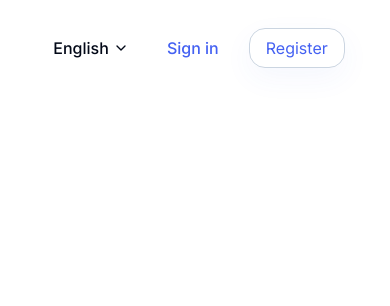
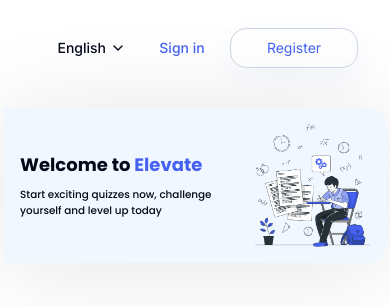
Before and after one commit to Sherif-El-Sheikh/online-exam, a Next.js app: page /auth/login in a window 390 px wide. Shown: the top 306 px of the page. Built offline with nearby package versions, Linux system fonts and the light colour scheme.

Commit message:
Update AuthLayout, create AuthMobileHeader, and update styles in SwitchLanguage, AuthNav, and AuthSide

```diff
--- a/src/app/auth/layout.tsx
+++ b/src/app/auth/layout.tsx
@@ -1,7 +1,23 @@
-export default function Layout({ children } : {children : React.ReactNode}) {
+import AuthMobileHeader from "@/components/features/auth/auth-mobile-header";
+import AuthNav from "@/components/features/auth/auth-nav";
+import AuthSide from "@/components/features/auth/auth-side";
+
+export default function AuthLayout({ children } : {children : React.ReactNode}) {
     return (
-            <>
-            {children}
-            </>
+            <main className="md:flex md:justify-between gap-5 h-dvh">
+                {/* Auth Side */}
+                <AuthSide/>
+
+                <section className="h-full">
+                {/* Auth Nav */}
+                <AuthNav/>
+
+                {/* Auth Mobile Header */}
+                <AuthMobileHeader/>
+
+                {/* Form */}
+                {children}
+                </section>
+            </main>
     )
 }
--- a/src/app/auth/login/page.tsx
+++ b/src/app/auth/login/page.tsx
@@ -19,7 +19,7 @@ export default function Page() {
             {/* <AuthSocial/> */}
             {/* <SwitchLanguage/> */}
             {/* <AuthSide/> */}
-            <AuthNav/>
+            {/* <AuthNav/> */}
 
 
         </main>
--- a/src/components/common/switch-language.tsx
+++ b/src/components/common/switch-language.tsx
@@ -13,17 +13,17 @@ export default function SwitchLanguage() {
         <DropdownMenu>
             {/* Trigger */}
             <DropdownMenuTrigger asChild>
-                <Button variant="ghost" size="sm" className="px-2 gap-1 focus:ring-0 focus-visible:ring-offset-0 focus-visible:ring-slate-400 focus-visible:ring-1">
+                <Button variant="ghost" size="sm" className="px-2 gap-1 focus:ring-0 focus-visible:ring-offset-0 focus-visible:ring-transparent focus-visible:ring-1">
                 {/* Name */}
-                <span className="font-inter font-medium text-base sm:text-xl">English</span>
+                <span className="font-inter font-medium text-sm md:text-base lg:text-xl">English</span>
 
-                {/* Icon */}
+                {/* Chevron Icon */}
                 <ChevronDown className="h-4 w-4"/>
                 </Button>
             </DropdownMenuTrigger>
 
             {/* Dropdown Content */}
-            <DropdownMenuContent align="end" className="font-inter font-medium text-base sm:text-xl">
+            <DropdownMenuContent align="end" className="font-inter font-medium text-sm md:text-base lg:text-xl">
                 {languages.map((language) => (
                 <DropdownMenuItem key={language.code}>
                     {language.name}
--- /dev/null
+++ b/src/components/features/auth/auth-mobile-header.tsx
@@ -0,0 +1,30 @@
+import Image from "next/image"
+import examBro from "../../../../public/assets/images/bro.png"
+
+export default function AuthMobileHeader() {
+    return (
+        <section className="md:hidden pt-10 pb-8 px-1 ">
+        <div className="flex justify-between items-center gap-5 bg-blue-100/40 rounded-tr-2xl rounded-br-2xl shadow-auth-side p-4">
+            <header className="font-poppins">
+            {/* Logo */}
+            <h1 className="font-bold max-[570px]:text-lg text-xl/[150%] mb-2">Welcome to
+                <span className="text-main"> Elevate</span>
+            </h1>
+
+            {/* Description */}
+            <p className="font-medium max-[570px]:text-[0.65rem] text-xs text-balance">Start exciting quizzes now, challenge yourself and level up today</p>
+            </header>
+
+            {/* /Header Image */}
+            <div className="flex justify-center items-center ">
+                <Image
+                src={examBro}
+                width={180}
+                priority
+                alt="online exam photo"
+                />
+            </div>
+        </div>
+    </section>
+    )
+}
--- a/src/components/features/auth/auth-nav.tsx
+++ b/src/components/features/auth/auth-nav.tsx
@@ -6,7 +6,7 @@ import React from 'react'
 
 export default function AuthNav() {
     return (
-        <nav className='flex items-center justify-center sm:justify-end space-x-6 sm:space-x-12 pt-7 pl-14 pr-14 sm:pt-20 sm:pr-20'>
+        <nav className='flex items-center max-[375px]:justify-center justify-end space-x-4 md:space-x-5 lg:space-x-12 pt-7 pl-8 md:pl-9 lg:pl-12 pr-8 md:pt-20 md:pr-9 lg:pr-12'>
             {/* Select Lang */}
             <SwitchLanguage/>
 
--- a/src/components/features/auth/auth-side.tsx
+++ b/src/components/features/auth/auth-side.tsx
@@ -3,25 +3,27 @@ import examBro from "../../../../public/assets/images/bro.png"
 
 export default function AuthSide() {
     return (
-        <section className="bg-blue-100/40 w-[708px] rounded-tr-auth rounded-br-auth shadow-auth-side">
-            <div className="w-[488px] pl-20">
-                <header className="font-poppins py-20">
+        <section className="hidden md:block bg-blue-100/40 rounded-tr-auth rounded-br-auth shadow-auth-side h-dvh md:w-[450px] lg:w-[550px] xl:w-[650px]">
+            <div className="h-full md:w-[350px] lg:w-[482px] md:px-10 lg:pl-20 lg:pr-20">
+                <header className="font-poppins md:pb-40 md:pt-20 lg:pb-16">
                 {/* Logo */}
-                <h1 className="font-bold text-5xl/[150%] mb-2">Welcome to
+                <h1 className="font-bold md:text-3xl/[150%] lg:text-5xl/[150%] mb-2">Welcome to
                     <span className="text-main"> Elevate</span>
                 </h1>
 
                 {/* Description */}
-                <p className="font-medium text-base/10">Start exciting quizzes now, challenge yourself and level up today</p>
+                <p className="font-medium md:text-sm/10 lg:text-base/10">Start exciting quizzes now, challenge yourself and level up today</p>
                 </header>
 
-                {/* /Logo Image */}
+                {/* /Side Image */}
+                <div className="flex justify-center items-center ">
                 <Image
                 src={examBro}
                 width={320}
-                height={434}
+                priority
                 alt="online exam photo"
                 />
+                </div>
             </div>
         </section>
     )
--- a/src/components/ui/button.tsx
+++ b/src/components/ui/button.tsx
@@ -20,9 +20,9 @@ const buttonVariants = cva(
         ghost: "hover:bg-accent hover:text-accent-foreground",
         link: "text-primary underline-offset-4 hover:underline",
         auth: "bg-main w-4/5 sm:w-[410px] hover:bg-submain text-base font-poppins font-normal text-white shadow-primary-auth transition-all duration-300",
-        signin: "h-6 w-16 focus:ring-0 focus-visible:ring-offset-0 focus-visible:ring-slate-400 focus-visible:ring-1 hover:bg-transparent font-inter font-medium text-base sm:text-xl text-main hover:text-main px-2",
+        signin: "h-6 w-16 focus:ring-0 focus-visible:ring-offset-0 focus-visible:ring-slate-400 focus-visible:ring-1 hover:bg-transparent font-inter font-medium text-sm md:text-base lg:text-xl text-main hover:text-main px-2",
         register:
-          "h-10 w-32 rounded-2xl border border-slate-300 bg-transparent text-main hover:bg-slate-100/70 transition-all duration-300 shadow-auth-input font-inter font-normal text-base sm:text-xl p-4 sm:p-5",
+          "h-10 w-32 rounded-2xl border border-slate-300 bg-transparent text-main hover:bg-slate-100/70 transition-all duration-300 shadow-auth-input font-inter font-normal text-sm md:text-base lg:text-xl p-4 sm:p-5",
         startQuiz:
           "h-10 sm:h-12 md:h-14 w-24 md:w-36 min-[990px]:w-44 xl:w-48 rounded-[20px] bg-main hover:bg-submain transition-all duration-400 sm:py-4 sm:px-8 font-poppins font-semibold text-xs sm:text-sm md:text-base lg:text-lg text-white",
         start:
```
